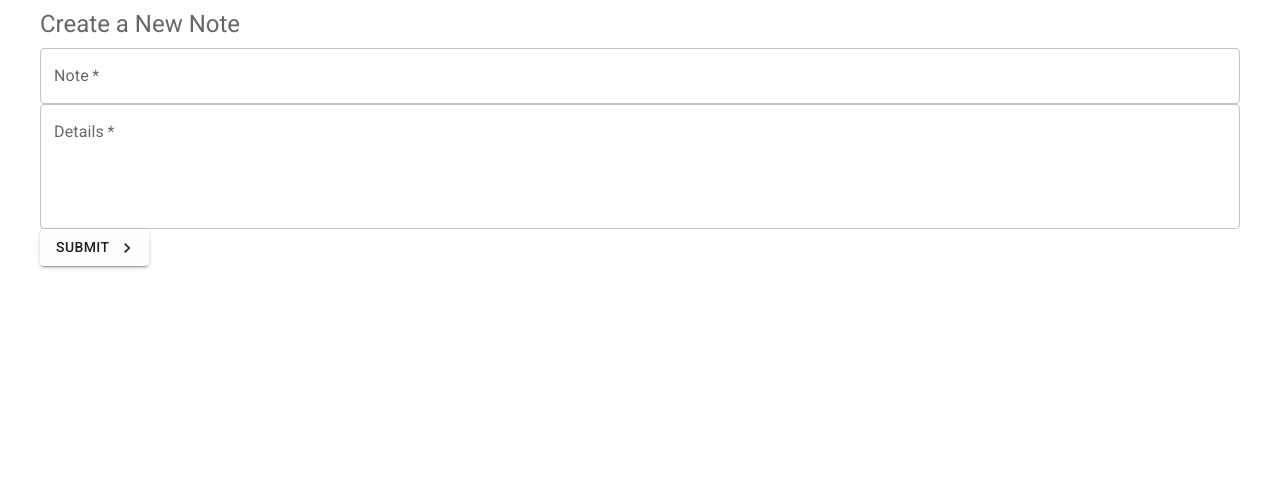
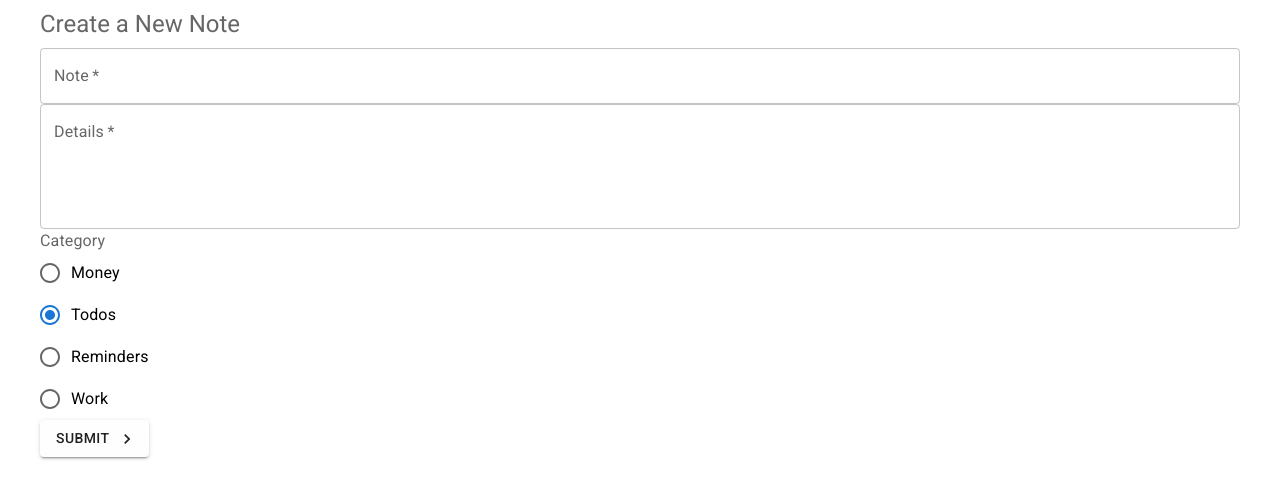
Before and after one commit to jmcaluyafuentes/react-app-material-ui, a React (Vite) app: page / in a window 1280 px wide. Shown: the top 498 px of the page. Built offline with nearby package versions, Linux system fonts and the light colour scheme.

Commit message:
feat: add radio buttons for the category selection

```diff
--- a/package.json
+++ b/package.json
@@ -13,6 +13,7 @@
     "@emotion/react": "^11.13.3",
     "@emotion/styled": "^11.13.0",
     "@mui/icons-material": "^6.1.6",
+    "@mui/joy": "^5.0.0-beta.48",
     "@mui/material": "^6.1.6",
     "@mui/styles": "^6.1.6",
     "react": "^18.3.1",
--- a/src/pages/Create.jsx
+++ b/src/pages/Create.jsx
@@ -5,6 +5,10 @@ import Container from '@mui/material/Container';
 import KeyboardArrowRightIcon from '@mui/icons-material/KeyboardArrowRight';
 import { makeStyles } from '@mui/styles';
 import TextField from '@mui/material/TextField'
+import { FormControl, FormLabel } from '@mui/material';
+import RadioGroup from '@mui/material/RadioGroup';
+import Radio from '@mui/material/Radio';
+import FormControlLabel from '@mui/material/FormControlLabel';
 
 const useStyles = makeStyles({
     field: {
@@ -20,6 +24,7 @@ const Create = () => {
     const [details, setDetails] = useState('');
     const [titleError, setTitleError] = useState(false);
     const [detailsError, setDetailsError] = useState(false);
+    const [category, setCategory] = useState('todos');
 
     const handleSubmit = (e) => {
         e.preventDefault()
@@ -36,7 +41,7 @@ const Create = () => {
         }
 
         if (title && details) {
-            alert(`${title}, ${details}`);
+            alert(`${title}, ${details}, ${category}`);
         }
     }
 
@@ -49,7 +54,6 @@ const Create = () => {
                 color="textSecondary"
                 component="h1"
                 gutterBottom
-                className={classes.title}
             >
                 Create a New Note
             </Typography>
@@ -74,12 +78,21 @@ const Create = () => {
                     error={detailsError}
                 />
 
+                <FormControl fullWidth>
+                    <FormLabel>Category</FormLabel>
+                    <RadioGroup value={category} onChange={(e) => setCategory(e.target.value)}>
+                        <FormControlLabel value="money" control={<Radio />} label="Money" />
+                        <FormControlLabel value="todos" control={<Radio />} label="Todos" />
+                        <FormControlLabel value="reminders" control={<Radio />} label="Reminders" />
+                        <FormControlLabel value="work" control={<Radio />} label="Work" />
+                    </RadioGroup>
+                </FormControl>
+
                 <Button
                     type="submit"
                     variant="contained"
                     color="secondary"
                     endIcon={<KeyboardArrowRightIcon />}
-                    className={classes.btn}
                 >
                     Submit
                 </Button>
```
Also changed, not shown: 1 other file (tests, documents, lock files or other folders).
